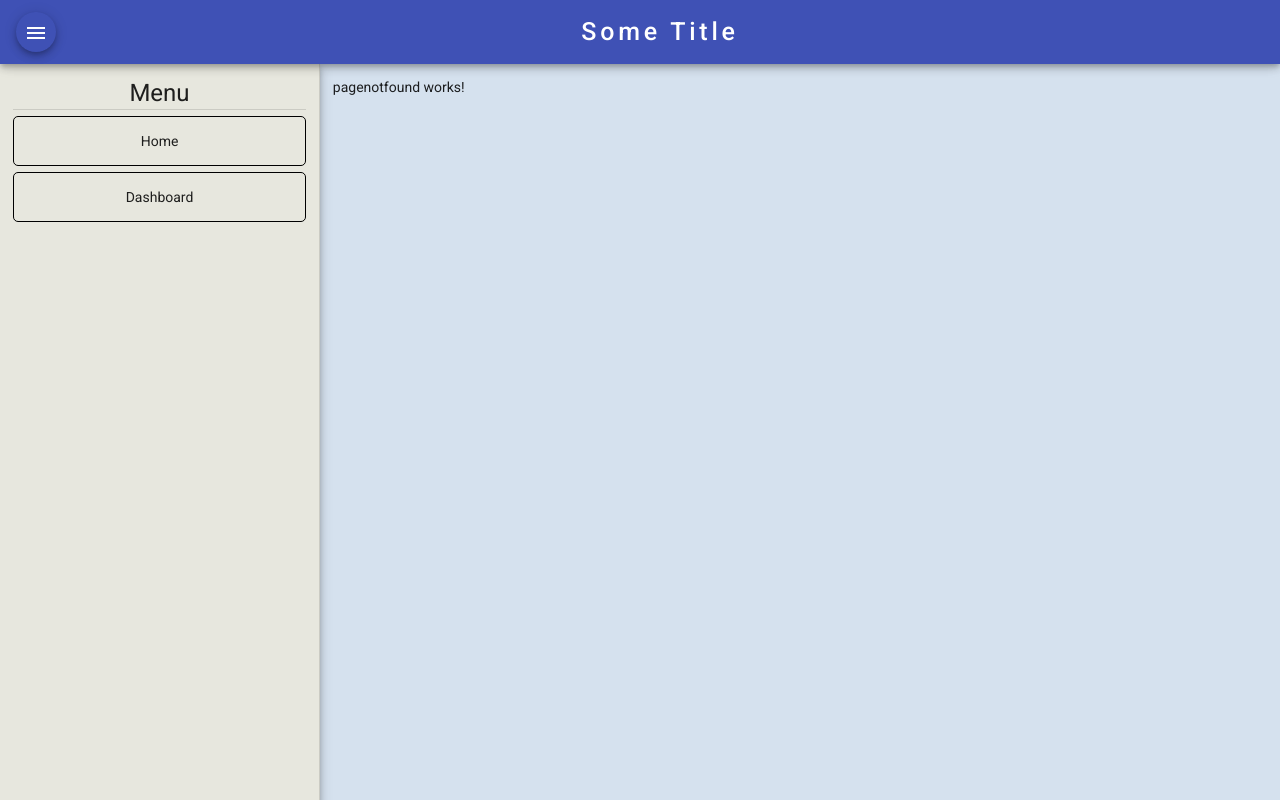
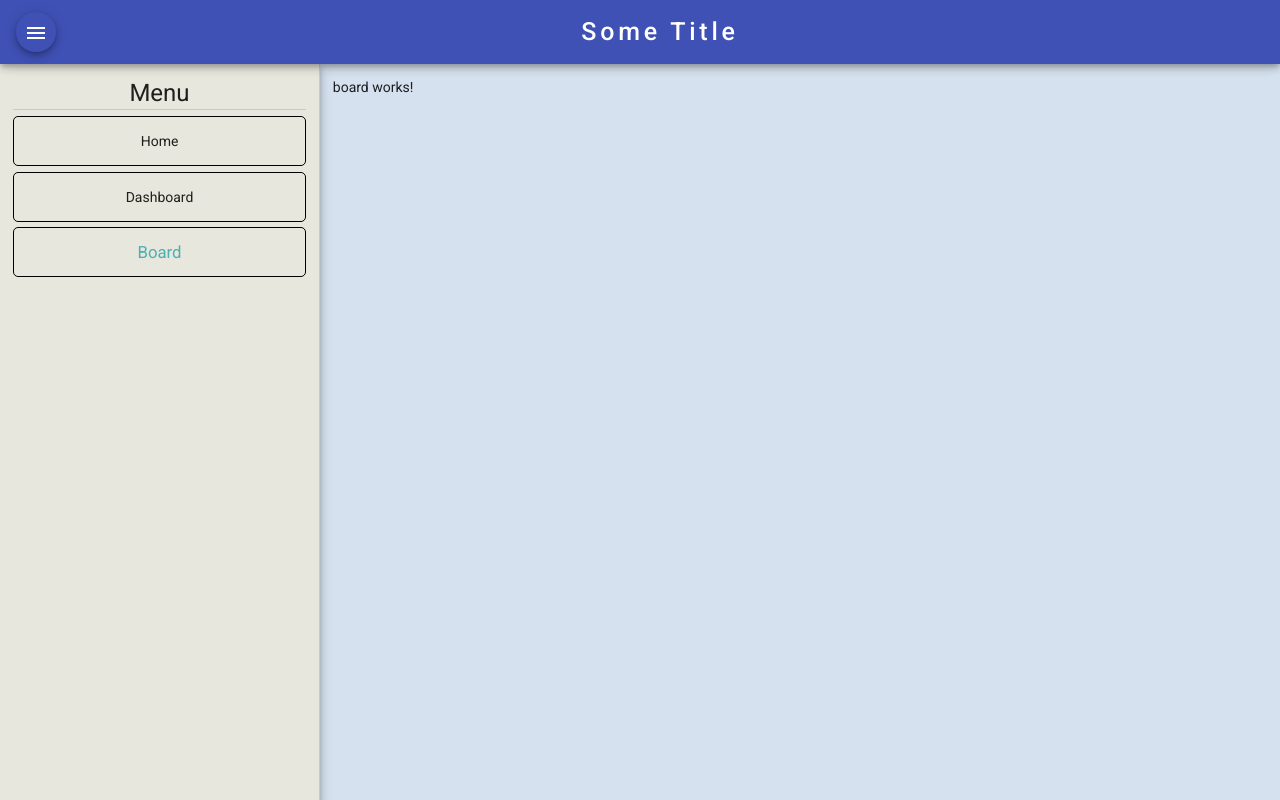
Before and after one commit to Akk4r1n/Planner, an Angular app: page /board in a window 1280 px wide. Built offline with nearby package versions, Linux system fonts and the light colour scheme.

Commit message:
Implement board component

```diff
--- a/src/app/app-routing.module.ts
+++ b/src/app/app-routing.module.ts
@@ -1,5 +1,6 @@
 import { NgModule } from '@angular/core';
 import { RouterModule, Routes } from '@angular/router';
+import { BoardComponent } from './components/board/board.component';
 import { DashboardComponent } from './components/dashboard/dashboard.component';
 import { HomeComponent } from './components/home/home.component';
 import { PagenotfoundComponent } from './components/pagenotfound/pagenotfound.component';
@@ -7,6 +8,7 @@ import { PagenotfoundComponent } from './components/pagenotfound/pagenotfound.co
 const routes: Routes = [
   { path: "home", component: HomeComponent },
   { path: "dashboard", component: DashboardComponent },
+  { path: "board", component: BoardComponent},
   { path: "", redirectTo: "/home", pathMatch: "full" },
   { path: "**", component: PagenotfoundComponent }
 ];
--- a/src/app/app.module.ts
+++ b/src/app/app.module.ts
@@ -10,6 +10,7 @@ import { HomeComponent } from './components/home/home.component';
 import { PagenotfoundComponent } from './components/pagenotfound/pagenotfound.component';
 import { SidenavComponent } from './components/sidenav/sidenav.component';
 import { ToolbarComponent } from './components/toolbar/toolbar.component';
+import { BoardComponent } from './components/board/board.component';
 
 @NgModule({
   declarations: [
@@ -18,7 +19,8 @@ import { ToolbarComponent } from './components/toolbar/toolbar.component';
     HomeComponent,
     PagenotfoundComponent,
     SidenavComponent,
-    ToolbarComponent
+    ToolbarComponent,
+    BoardComponent
   ],
   imports: [
     BrowserModule,
--- /dev/null
+++ b/src/app/components/board/board.component.html
@@ -0,0 +1 @@
+<p>board works!</p>
--- /dev/null
+++ b/src/app/components/board/board.component.ts
@@ -0,0 +1,15 @@
+import { Component, OnInit } from '@angular/core';
+
+@Component({
+  selector: 'app-board',
+  templateUrl: './board.component.html',
+  styleUrls: ['./board.component.css']
+})
+export class BoardComponent implements OnInit {
+
+  constructor() { }
+
+  ngOnInit(): void {
+  }
+
+}
--- a/src/app/components/sidenav/sidenav.component.html
+++ b/src/app/components/sidenav/sidenav.component.html
@@ -10,6 +10,7 @@
       <div class="list">
         <a class="item" routerLink="/home" routerLinkActive="active">Home</a>
         <a class="item" routerLink="/dashboard" routerLinkActive="active">Dashboard</a>
+        <a class="item" routerLink="/board" routerLinkActive="active">Board</a>
       </div>
     </div>
 
```
Also changed, not shown: src/app/components/board/board.component.css (added), 1 other file (tests, documents, lock files or other folders).
